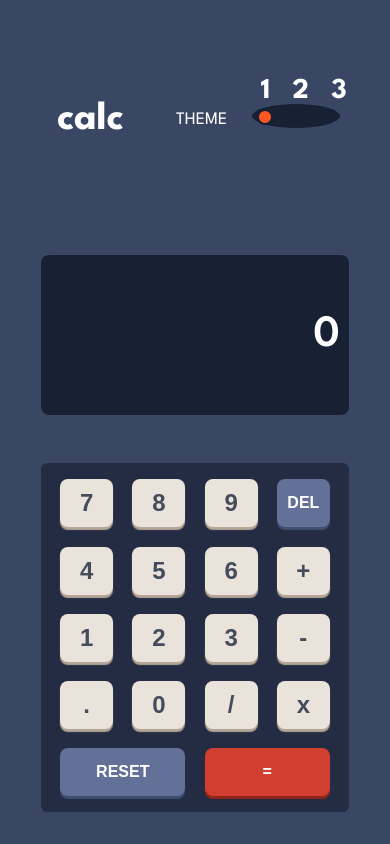
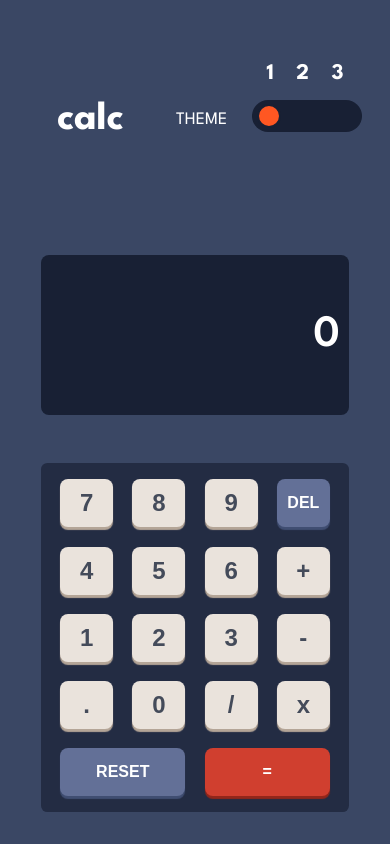
Before and after one commit to Shubhamchauhan777/Interactive-calculator-using-React, a React (Create React App) app: page / in a window 390 px wide. Built offline with nearby package versions, Linux system fonts and the light colour scheme.

Commit message:
fixed some UI changes

```diff
--- a/src/index.css
+++ b/src/index.css
@@ -581,7 +581,7 @@ background-color:  hsl(25, 98%, 40%);
     display: inline-block; /* Ensure inline-block for alignment */
     width: 3rem; /* Set fixed width for alignment */
     text-align: center; /* Center text inside each span */
-    font-size: 1.8rem; /* Increase font size */
+    font-size: 1.4rem; /* Increase font size */
   }
 
   .theme-value {
@@ -616,38 +616,39 @@ background-color:  hsl(25, 98%, 40%);
   }
   .slider-value {
 position: absolute;
-    left: 32%;
+left: 36%;
     gap: 1.4rem;
-    top: -100%;
+    top: -150%;
   }
 
   .range-btn1{
+    background: hsl(224, 36%, 15%);
     -webkit-appearance: none;
-    width: 60%;
-    background: hsl(224, 36%, 15%);
+    width: 75%;
     outline: none;
     margin-left: 1.2rem;
     position: relative; /* Position relative to detect clicks */
     cursor: pointer;
     height: 1.5rem;
+    box-sizing: border-box;
+    border-radius: 50%;
   }
   .range-btn1::-webkit-slider-runnable-track {
+    background: hsl(224, 36%, 15%);
     width: 100%;
-    height: 15px;
-    background: hsl(224, 36%, 15%);
-    border-radius: 50%;
+    height: 2rem;
+    border-radius: 1rem;
    padding-left: 3px;
   }
   .range-btn1::-webkit-slider-thumb {
     -webkit-appearance: none; /* Remove default styling */
+    background: #ff5722; /* Thumb color */
     appearance: none;
-    width: 1rem; /* Thumb width */
-    height: 1rem; /* Thumb height */
-    background: #ff5722; /* Thumb color */
+    width: 1.5rem; /* Thumb width */
+    height: 1.5rem; /* Thumb height */
     cursor: pointer; /* Pointer cursor on hover */
     border-radius: 50%;
-  /* margin: 0.4rem 0; */
-  margin-top: 0rem;
+  margin-top: 0.25rem;
 
 
   }
@@ -658,61 +659,65 @@ position: absolute;
 
   }
   .range-btn2{
+    background: hsl(35, 11%, 61%);
     -webkit-appearance: none;
-    width: 60%;
-    background: hsl(35, 11%, 61%);
+    width: 75%;
     outline: none;
-    height: 1.5rem;
     margin-left: 1.2rem;
     position: relative; /* Position relative to detect clicks */
     cursor: pointer;
+    height: 1.5rem;
+    box-sizing: border-box;
+    border-radius: 50%;
   }
   .range-btn2::-webkit-slider-runnable-track {
 
+    background: hsl(35, 11%, 61%);
     width: 100%;
-    height: 15px;
-    background: hsl(35, 11%, 61%);
-    border-radius: 50%;
+    height: 2rem;
+    border-radius: 1rem;
 
   }
   .range-btn2::-webkit-slider-thumb {
     -webkit-appearance: none; /* Remove default styling */
+    background: hsl(25, 98%, 40%); /* Thumb color */
     appearance: none;
-    width: 1rem; /* Thumb width */
-    height: 1rem;/* Thumb height */
-    background: hsl(25, 98%, 40%); /* Thumb color */
+    width: 1.5rem; /* Thumb width */
+    height: 1.5rem; /* Thumb height */
     cursor: pointer; /* Pointer cursor on hover */
     border-radius: 50%;
-margin: 0;
+  margin-top: 0.25rem;
 
   }
 
   .range-btn3{
+    background: hsl(268, 71%, 12%);
     -webkit-appearance: none;
-    width: 60%;
-    background: hsl(268, 71%, 12%);
+    width: 75%;
     outline: none;
-    height: 1.5rem;
     margin-left: 1.2rem;
     position: relative; /* Position relative to detect clicks */
     cursor: pointer;
+    height: 1.5rem;
+    box-sizing: border-box;
+    border-radius: 50%;
   }
   .range-btn3::-webkit-slider-runnable-track {
+    background: hsl(268, 71%, 12%);
     width: 100%;
-    height: 15px;
-    background: hsl(268, 71%, 12%);
-    border-radius: 50%;
-    padding-right: 3px;
+    height: 2rem;
+    border-radius: 1rem;
+
   }
   .range-btn3::-webkit-slider-thumb {
     -webkit-appearance: none; /* Remove default styling */
+    background: hsl(176, 100%, 44%); /* Thumb color */
     appearance: none;
-    width: 1rem; /* Thumb width */
-    height: 1rem;/* Thumb height */
-    background: hsl(176, 100%, 44%); /* Thumb color */
+    width: 1.5rem; /* Thumb width */
+    height: 1.5rem; /* Thumb height */
     cursor: pointer; /* Pointer cursor on hover */
     border-radius: 50%;
-    margin: 0;
+  margin-top: 0.25rem;
 
   }
   .slider-value-container {
```
